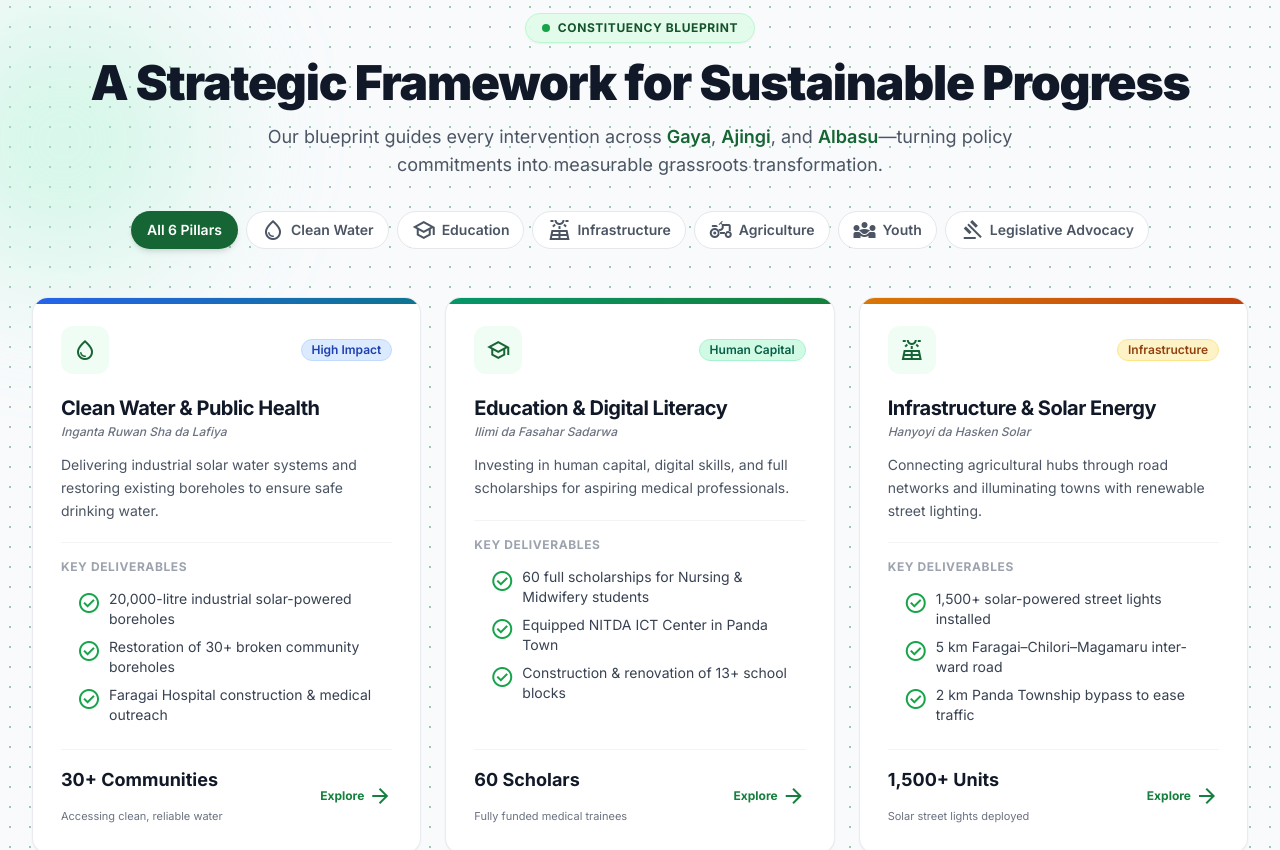
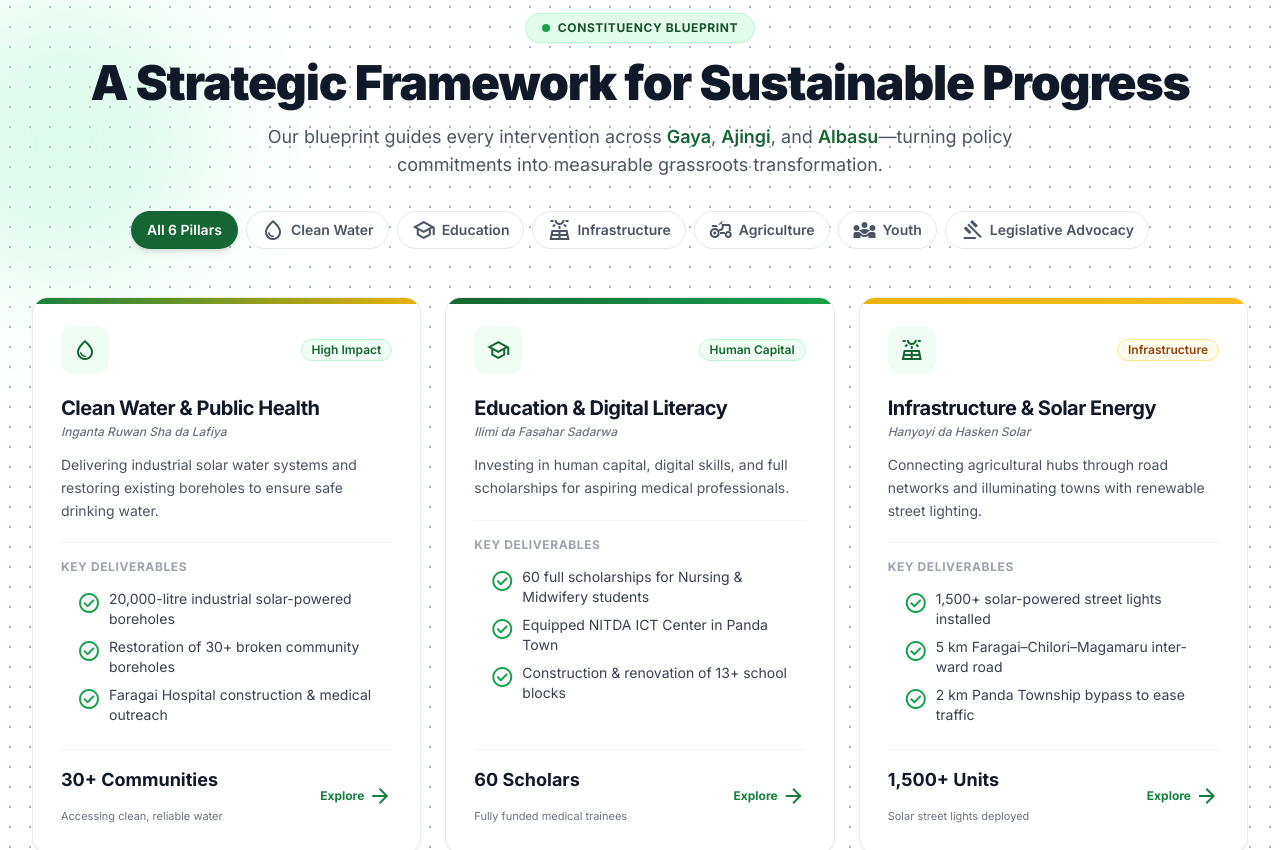
Before and after one commit to archtech12/ghalipanda, a Next.js app: page / in a window 1280 px wide. Shown: the part 793-1643 px from the top of the page. Built offline with nearby package versions, Linux system fonts and the light colour scheme; no server answers; what @sanity/demo would draw is missing.

Commit message:
Restore Hash green and gold blueprint styling

```diff
--- a/components/ConstituencyBlueprint.tsx
+++ b/components/ConstituencyBlueprint.tsx
@@ -26,8 +26,8 @@ const blueprintPillars: BlueprintPillar[] = [
     icon: 'water_drop',
     tagline: 'Delivering industrial solar water systems and restoring existing boreholes to ensure safe drinking water.',
     badge: 'High Impact',
-    badgeColor: 'bg-blue-100 text-blue-800 border-blue-200',
-    accentColor: 'from-blue-600 to-cyan-700',
+    badgeColor: 'bg-green-50 text-green-800 border-green-200',
+    accentColor: 'from-green-700 to-yellow-500',
     deliverables: [
       '20,000-litre industrial solar-powered boreholes',
       'Restoration of 30+ broken community boreholes',
@@ -44,8 +44,8 @@ const blueprintPillars: BlueprintPillar[] = [
     icon: 'school',
     tagline: 'Investing in human capital, digital skills, and full scholarships for aspiring medical professionals.',
     badge: 'Human Capital',
-    badgeColor: 'bg-emerald-100 text-emerald-800 border-emerald-200',
-    accentColor: 'from-emerald-600 to-green-700',
+    badgeColor: 'bg-green-50 text-green-800 border-green-200',
+    accentColor: 'from-green-800 to-green-600',
     deliverables: [
       '60 full scholarships for Nursing & Midwifery students',
       'Equipped NITDA ICT Center in Panda Town',
@@ -62,8 +62,8 @@ const blueprintPillars: BlueprintPillar[] = [
     icon: 'solar_power',
     tagline: 'Connecting agricultural hubs through road networks and illuminating towns with renewable street lighting.',
     badge: 'Infrastructure',
-    badgeColor: 'bg-amber-100 text-amber-800 border-amber-200',
-    accentColor: 'from-amber-600 to-orange-700',
+    badgeColor: 'bg-amber-50 text-amber-800 border-amber-200',
+    accentColor: 'from-yellow-500 to-amber-400',
     deliverables: [
       '1,500+ solar-powered street lights installed',
       '5 km Faragai–Chilori–Magamaru inter-ward road',
@@ -80,8 +80,8 @@ const blueprintPillars: BlueprintPillar[] = [
     icon: 'agriculture',
     tagline: 'Equipping grassroots farmers with subsidized fertilizers, pest control, and mechanized machinery.',
     badge: 'Food Security',
-    badgeColor: 'bg-lime-100 text-lime-800 border-lime-200',
-    accentColor: 'from-green-700 to-emerald-800',
+    badgeColor: 'bg-amber-50 text-amber-800 border-amber-200',
+    accentColor: 'from-green-700 to-yellow-500',
     deliverables: [
       'Mass distribution of thousands of fertilizer bags',
       '4,000 pieces of agro-chemicals and sprayers',
@@ -98,8 +98,8 @@ const blueprintPillars: BlueprintPillar[] = [
     icon: 'diversity_3',
     tagline: 'Providing livelihood assets, transport vehicles, and seed funding for self-reliant businesses.',
     badge: 'Livelihoods',
-    badgeColor: 'bg-purple-100 text-purple-800 border-purple-200',
-    accentColor: 'from-purple-600 to-indigo-700',
+    badgeColor: 'bg-green-50 text-green-800 border-green-200',
+    accentColor: 'from-green-800 to-yellow-500',
     deliverables: [
       '100+ commercial motorcycles for youth transport',
       '500+ grinding and pasta-making machines for women',
@@ -116,8 +116,8 @@ const blueprintPillars: BlueprintPillar[] = [
     icon: 'gavel',
     tagline: 'Championing constituent-centered bills on the House floor and securing federal career placements.',
     badge: 'Governance',
-    badgeColor: 'bg-teal-100 text-teal-800 border-teal-200',
-    accentColor: 'from-teal-600 to-emerald-800',
+    badgeColor: 'bg-amber-50 text-amber-800 border-amber-200',
+    accentColor: 'from-green-800 to-green-600',
     deliverables: [
       'Active advocacy on energy, petroleum & local economy',
       'Federal career placements in security, aviation & civil service',
@@ -138,11 +138,11 @@ export function ConstituencyBlueprint() {
       : blueprintPillars.filter((p) => p.id === activeTab)
 
   return (
-    <section className="relative overflow-hidden bg-slate-50 py-16 sm:py-20 lg:py-24">
+    <section className="relative overflow-hidden bg-white py-16 sm:py-20 lg:py-24">
       {/* Decorative background grid and gradients */}
       <div
         aria-hidden="true"
-        className="pointer-events-none absolute inset-0 opacity-40 [background-image:radial-gradient(#15803d_0.75px,transparent_0.75px)] [background-size:20px_20px]"
+        className="pointer-events-none absolute inset-0 opacity-40 [background-image:radial-gradient(#166534_0.75px,transparent_0.75px)] [background-size:20px_20px]"
       />
       <div
         aria-hidden="true"
@@ -150,7 +150,7 @@ export function ConstituencyBlueprint() {
       />
       <div
         aria-hidden="true"
-        className="pointer-events-none absolute -right-20 bottom-10 h-80 w-80 rounded-full bg-amber-200/30 blur-3xl"
+        className="pointer-events-none absolute -right-20 bottom-10 h-80 w-80 rounded-full bg-amber-200/25 blur-3xl"
       />
 
       <div className="relative mx-auto max-w-7xl px-4 sm:px-6 lg:px-8">
```
